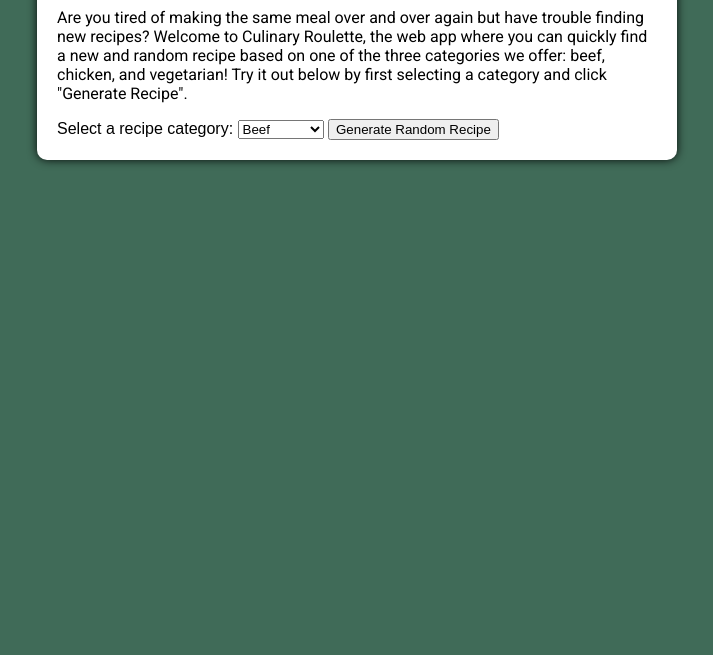
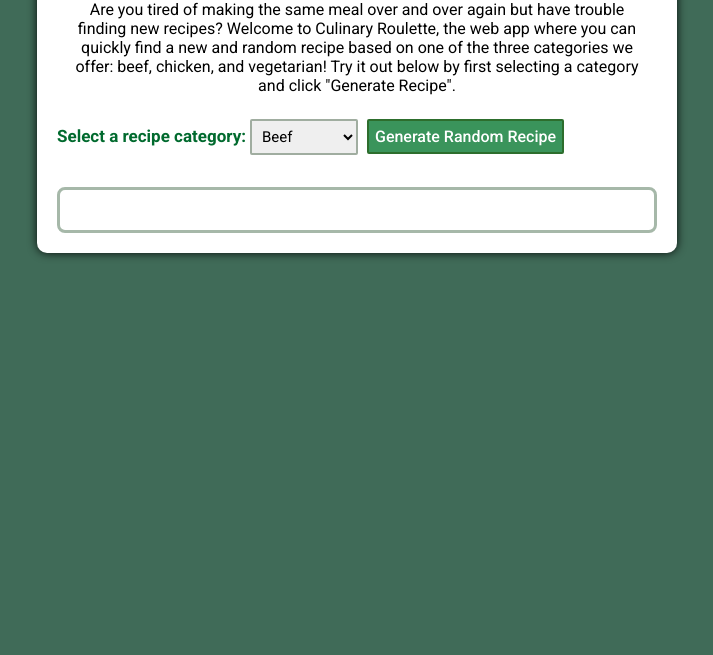
Before and after one commit to annabelxmrls/project4, a plain HTML site: page index.html in a window 1280 px wide. Shown: the part 145-800 px from the top of the page, without its empty margins (283-996 px from the left). Drawn offline with Linux system fonts and the light colour scheme.

Commit message:
worked on wrong branch, pasting updated verson

```diff
--- a/css/main.css
+++ b/css/main.css
@@ -1,11 +1,10 @@
 @import url('https://fonts.googleapis.com/css2?family=Merriweather:wght@700&family=Roboto:wght@400;500;700&display=swap');
 
-/* main display pof*/
+/* main display */
 
 body {
-    font-family: Arial, sans-serif;
     background-color: rgb(64, 107, 88);
-    margin: 0;
+    margin: 1.5rem;
     padding: 0;
 }
 
@@ -18,13 +17,103 @@ body {
     box-shadow: 0 0 10px rgba(0, 0, 0, 0.9);
 }
 
-/* text */
+/* text/buttons */
 
 h1 {
     font-family: 'Merriweather', serif;
     text-align: center;
+    color: rgb(131, 2, 6);
 }
 
 p {
     font-family: 'Roboto', sans-serif;
+    margin-left: 1rem;
+    margin-right: 1rem;
+    text-align: center;
+    margin-top: -0.5rem;
+    margin-bottom: 1.5rem;
 }
+
+label {
+    font-family: 'Roboto', sans-serif;
+    font-weight: bold;
+    color: rgb(1, 106, 46);
+    font-size: 17px;
+}
+
+select {
+    font-family: 'Roboto', sans-serif;
+    font-size: 15px;
+    padding: 6px;
+    border: solid rgb(160, 173, 160) 2px;
+    border-radius: 2px;
+}
+
+button {
+    font-family: 'Roboto', sans-serif;
+    font-size: 16px;
+    background-color: rgb(58, 148, 91);
+    padding: 6px;
+    color: white;
+    border: solid rgb(45, 110, 45) 2px;
+    border-radius: 2px;
+    font-weight: 500;
+    margin-left: 5px;
+}
+
+.buttons-container {
+    text-align: center;
+}
+
+/* hover states */
+
+select:hover {
+    background-color: rgba(154, 171, 154, 0.187);
+    border: solid rgb(141, 155, 141) 2px;
+}
+
+button:hover {
+    background-color: rgb(45, 114, 70);
+    border: solid rgb(17, 70, 17) 2px;
+}
+
+/* recipe display */
+
+#recipe-display {
+    font-family: 'Roboto', sans-serif;
+    text-align: center;
+    margin-top: 2rem;
+    padding: 20px;
+    border: 3px solid rgba(125, 151, 129, 0.683);
+    border-radius: 8px;
+}
+
+img {
+    min-width: 100%;
+    max-width: 100%;
+}
+
+.instructions {
+    text-align: left;
+}
+
+h2, h3 {
+    text-align: center;
+}
+
+h3 {
+    color: rgb(48, 104, 48);
+    font-size: 19.5px;
+}
+
+@media screen and (min-width: 720px){
+    .recipe-flex {
+        display: flex;
+    }
+
+    img {
+        min-width: 70%;
+        max-width: 70%;
+
+    }
+}
```
